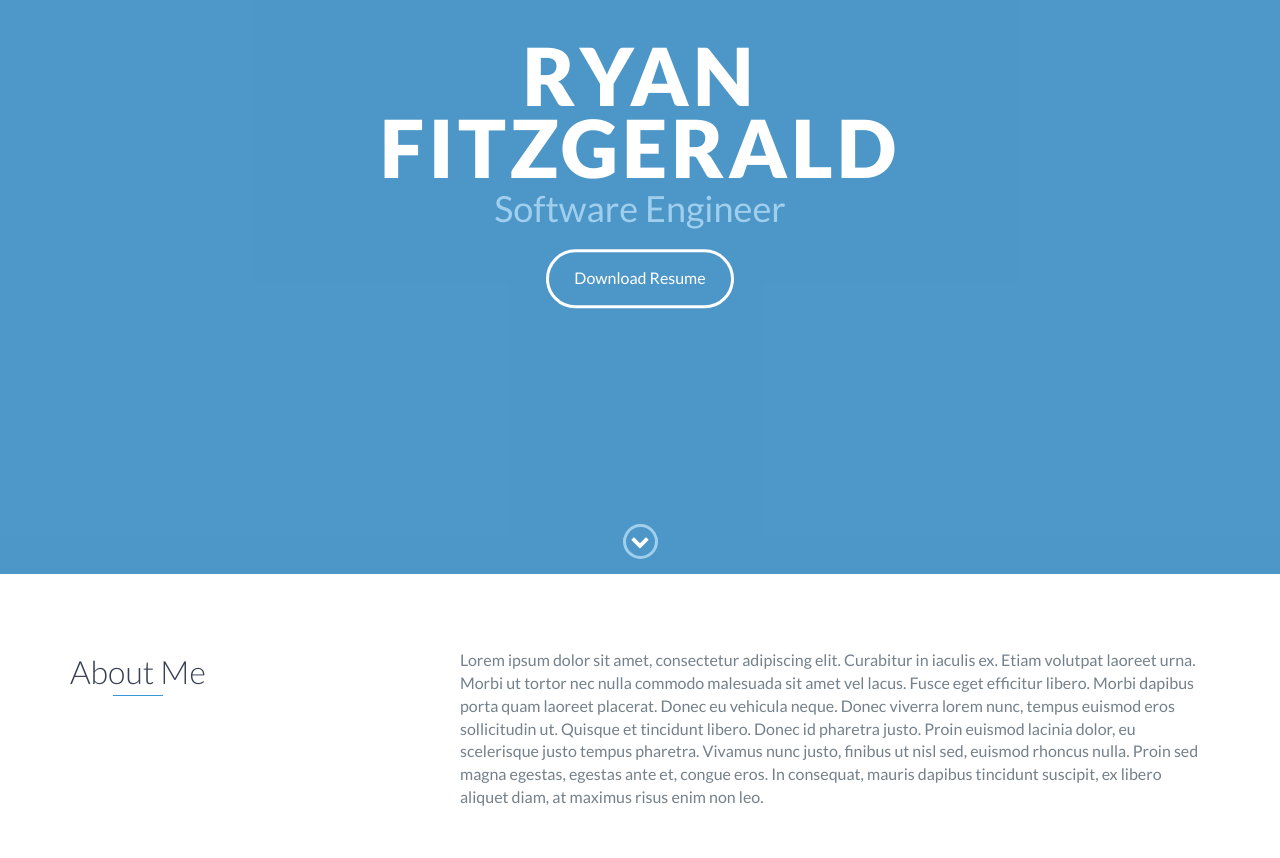
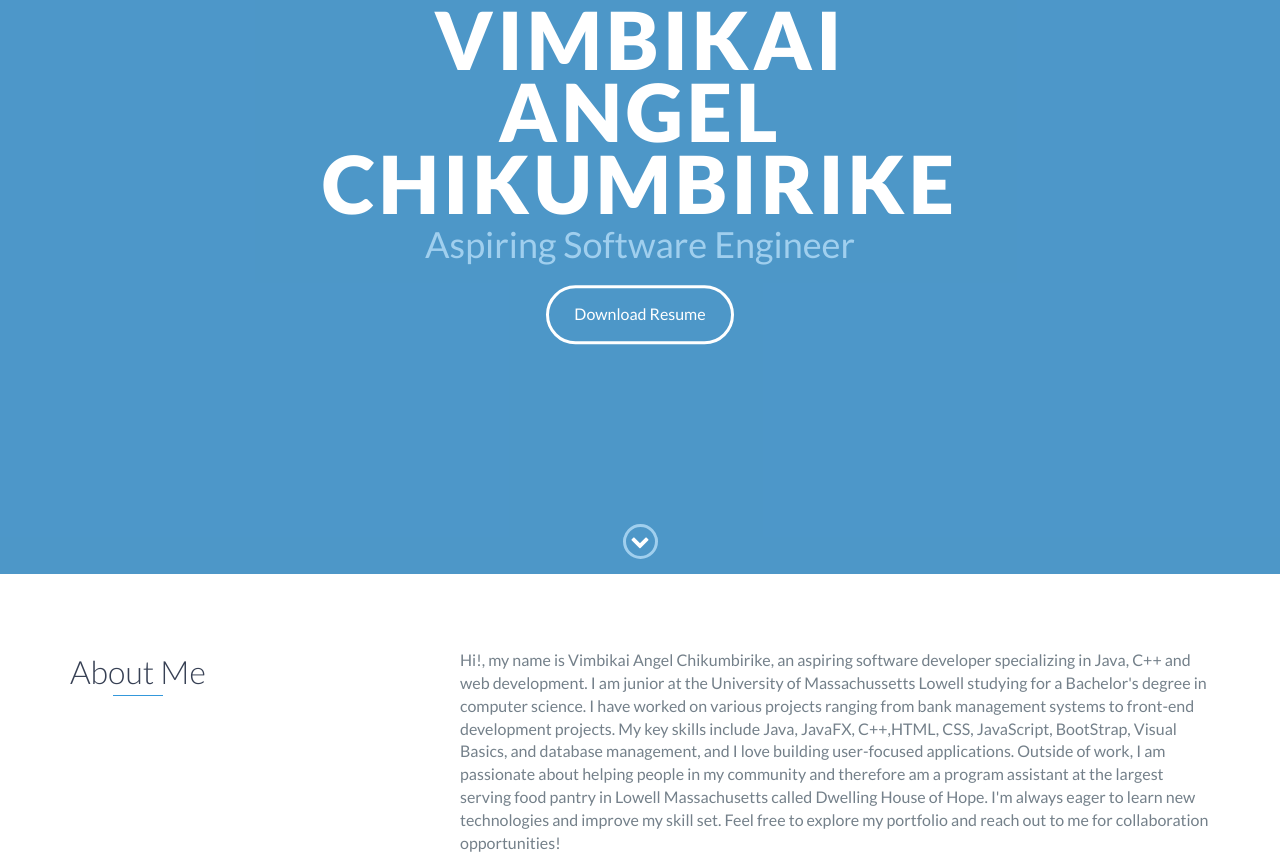
Before and after one commit to AngelChikumbirike/Portfolio, a plain HTML site: page index.html in a window 1280 px wide. Shown: the part 226-1084 px from the top of the page. Drawn offline with nearby package versions, Linux system fonts and the light colour scheme.

Commit message:
Update index.html

```diff
--- a/index.html
+++ b/index.html
@@ -48,8 +48,8 @@
 
     <div id="lead">
         <div id="lead-content">
-            <h1>Ryan Fitzgerald</h1>
-            <h2>Software Engineer</h2>
+            <h1>Vimbikai Angel Chikumbirike</h1>
+            <h2>Aspiring Software Engineer</h2>
             <a href="#" class="btn-rounded-white">Download Resume</a>
         </div>
         <!-- End #lead-content -->
@@ -73,9 +73,8 @@
                 </div>
                 <div class="col-md-8">
                     <p>
-                        Lorem ipsum dolor sit amet, consectetur adipiscing elit. Curabitur in iaculis ex. Etiam volutpat laoreet urna. Morbi ut tortor nec nulla commodo malesuada sit amet vel lacus. Fusce eget efficitur libero. Morbi dapibus porta quam laoreet placerat. Donec
-                        eu vehicula neque. Donec viverra lorem nunc, tempus euismod eros sollicitudin ut. Quisque et tincidunt libero. Donec id pharetra justo. Proin euismod lacinia dolor, eu scelerisque justo tempus pharetra. Vivamus nunc justo, finibus
-                        ut nisl sed, euismod rhoncus nulla. Proin sed magna egestas, egestas ante et, congue eros. In consequat, mauris dapibus tincidunt suscipit, ex libero aliquet diam, at maximus risus enim non leo.
+                        Hi!, my name is Vimbikai Angel Chikumbirike, an aspiring software developer specializing in Java, C++ and web development. I am junior at the University of Massachussetts Lowell studying for a Bachelor's degree in computer science. I have worked on various projects ranging from bank management systems to front-end development projects. My key skills include Java, JavaFX, C++,HTML, CSS, JavaScript, BootStrap, Visual Basics, and database management, and I love building user-focused applications.
+Outside of work, I am passionate about helping people in my community and therefore am a program assistant at the largest serving food pantry in Lowell Massachusetts called Dwelling House of Hope. I'm always eager to learn new technologies and improve my skill set. Feel free to explore my portfolio and reach out to me for collaboration opportunities!
                     </p>
                 </div>
             </div>
```
